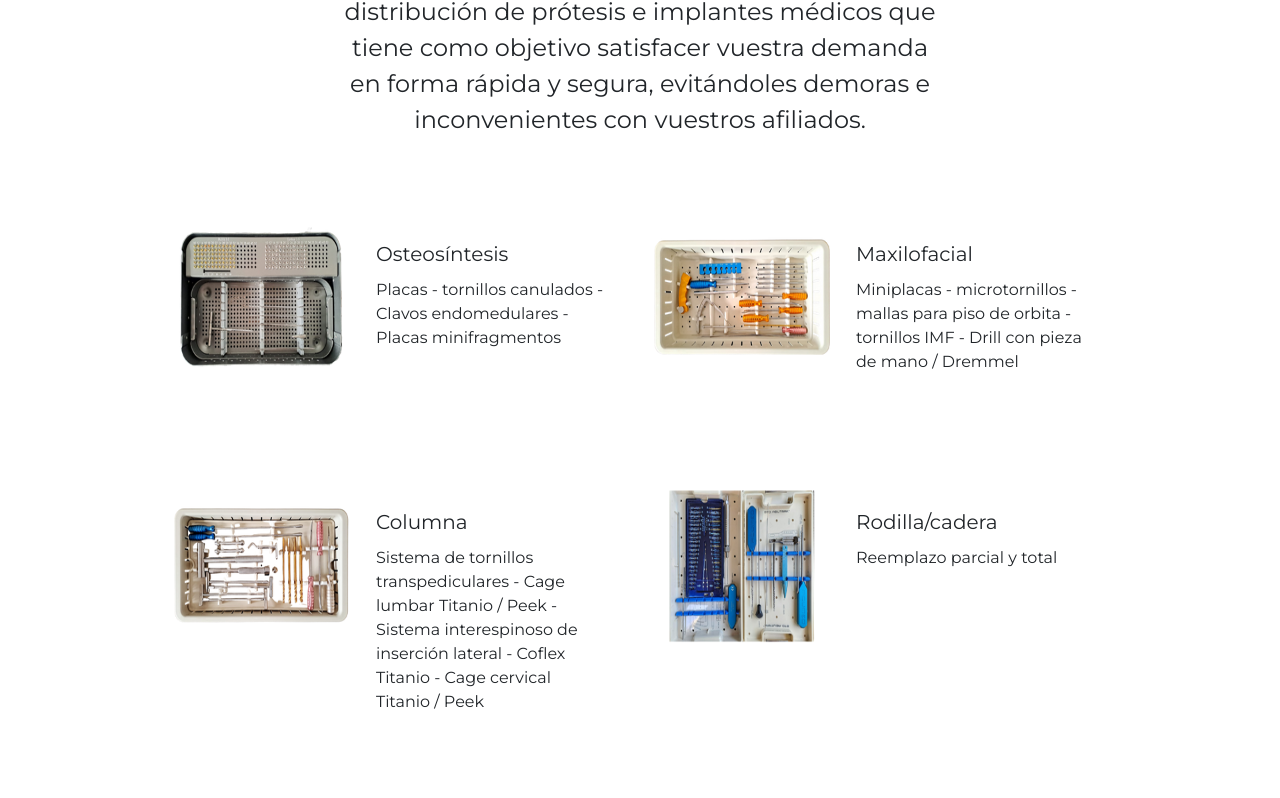
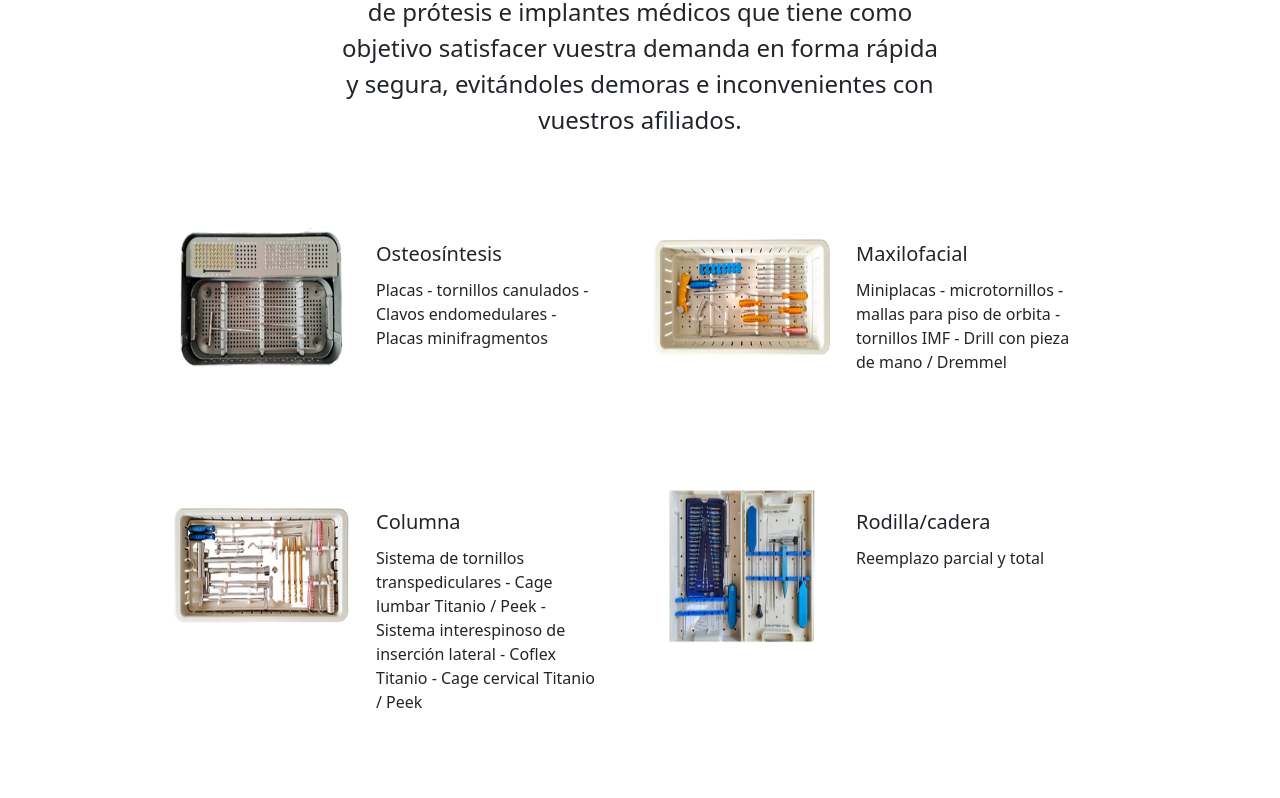
Before and after one commit to gabriel-gty/3erapreentrega, a website: page index.html in a window 1280 px wide. Shown: the part 365-1163 px from the top of the page. Drawn offline with nearby package versions, Linux system fonts and the light colour scheme; files that its build step writes are made by us from their sources.

Commit message:
carpetas

```diff
--- a/css/styles.css
+++ b/css/styles.css
@@ -2,7 +2,7 @@
 @import "https://fonts.googleapis.com/css2?family=Montserrat&display=swap";
 
 body {
-  font-family: "Montserrat", sans-serif;
+  font-family:Impact, Haettenschweiler, 'Arial Narrow Bold', sans-serif
   overflow-x: hidden;
 }
 
@@ -46,7 +46,7 @@ body {
 }
 
 
-/*===========================SECCION CABA==================================*/
+/*===========================CABA==================================*/
 #numeros-local{
   margin:0 !important;
   padding:0 !important;
```
Also changed, not shown: js/main.js (renamed from main.js).
